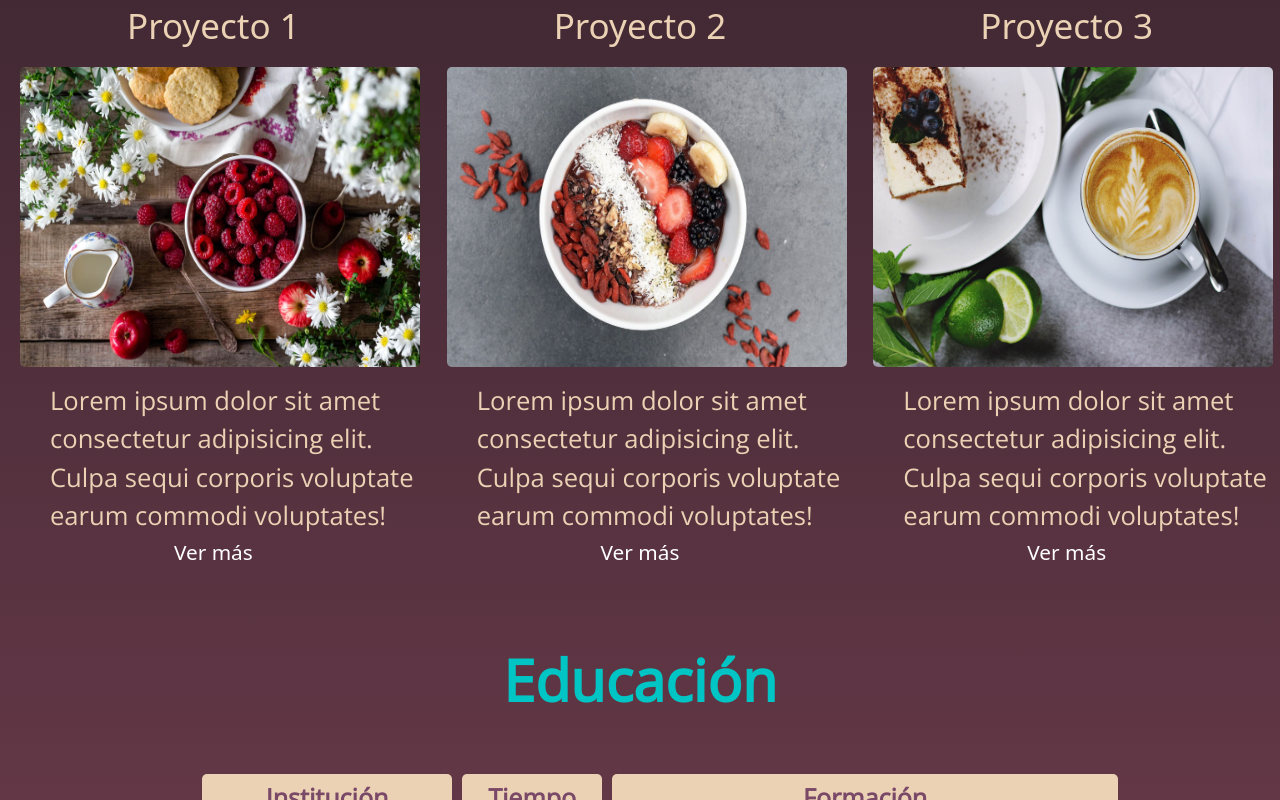
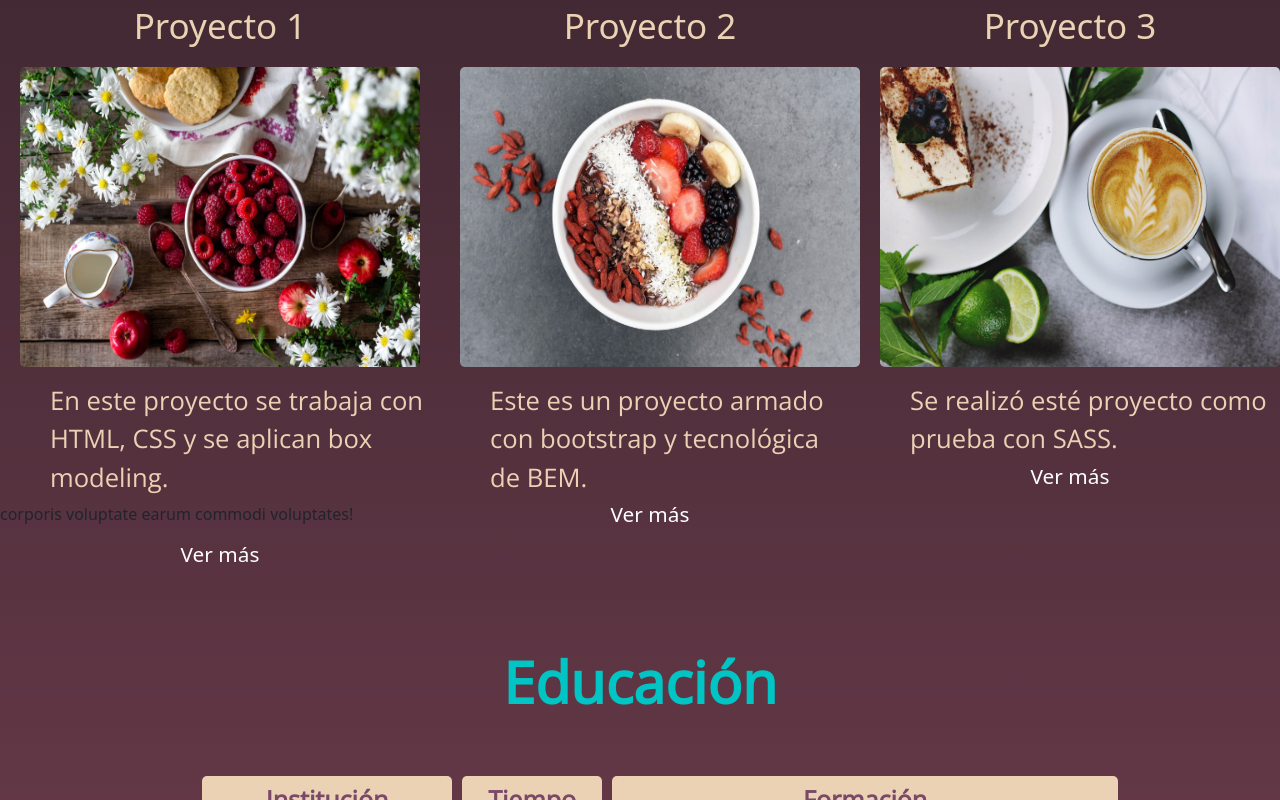
Before and after one commit to MajoCabre/proyecto_coderhouse, a website: page index.html in a window 1280 px wide. Shown: the part 1369-2169 px from the top of the page. Drawn offline with nearby package versions, Linux system fonts and the light colour scheme.

Commit message:
se cambian Lorem por redacción

```diff
--- a/index.html
+++ b/index.html
@@ -57,7 +57,7 @@
                 <div class="contenido-1">
                     <h3 class="proyecto-titulo">Proyecto 1</h3>
                     <img class="proyecto-imagen" src="./media/raspberries-2023404_1920.jpg" alt="foto-proyecto1">
-                    <p class="parrafo-proyecto">Lorem ipsum dolor sit amet consectetur adipisicing elit. Culpa sequi
+                      <p class="parrafo-proyecto">En este proyecto se trabaja con HTML, CSS y se aplican box modeling.</p>
                         corporis
                         voluptate earum
                         commodi voluptates!</p>
@@ -67,20 +67,14 @@
                 <div class="contenido-2">
                     <h3 class="proyecto-titulo">Proyecto 2</h3>
                     <img class="proyecto-imagen" src="./media/breakfast-1209260_1920.jpg" alt="foto-proyecto2">
-                    <p class="parrafo-proyecto">Lorem ipsum dolor sit amet consectetur adipisicing elit. Culpa sequi
-                        corporis
-                        voluptate earum
-                        commodi voluptates!</p>
+                    <p class="parrafo-proyecto">Este es un proyecto armado con bootstrap y tecnológica de BEM.</p>
                     <h6 class="ver-mas"><a href="./proyectos.html">Ver más</a></h6>
                 </div>
 
                 <div class="contenido-3">
                     <h3 class="proyecto-titulo">Proyecto 3</h3>
                     <img class="proyecto-imagen" src="./media/cake-1839134_1920.jpg" alt="foto-proyecto3">
-                    <p class="parrafo-proyecto">Lorem ipsum dolor sit amet consectetur adipisicing elit. Culpa sequi
-                        corporis
-                        voluptate earum
-                        commodi voluptates!</p>
+                    <p class="parrafo-proyecto">Se realizó esté proyecto como prueba con SASS.</p>
                     <h6 class="ver-mas"><a href="./proyectos.html">Ver más</a></h6>
                 </div>
             </section>
```
